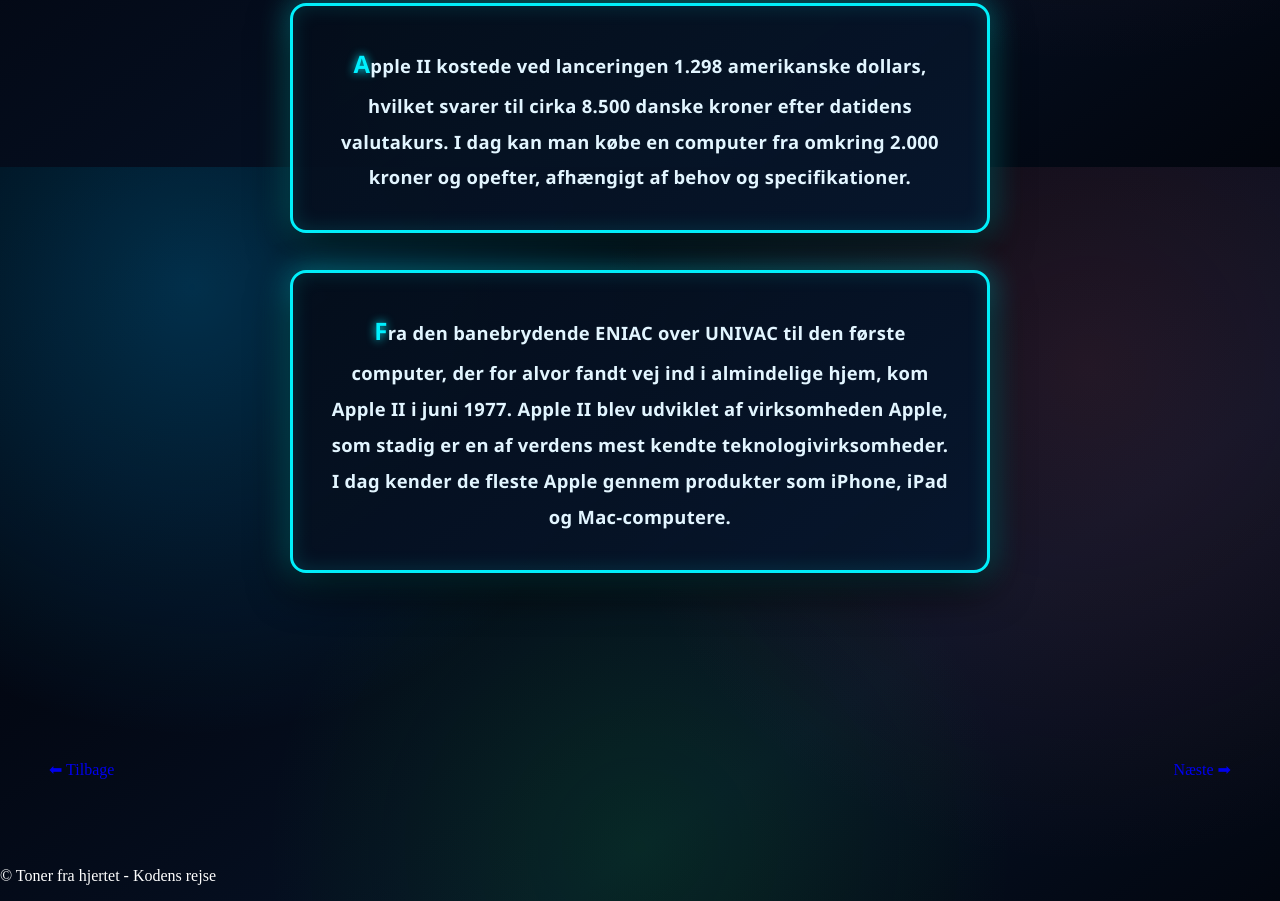
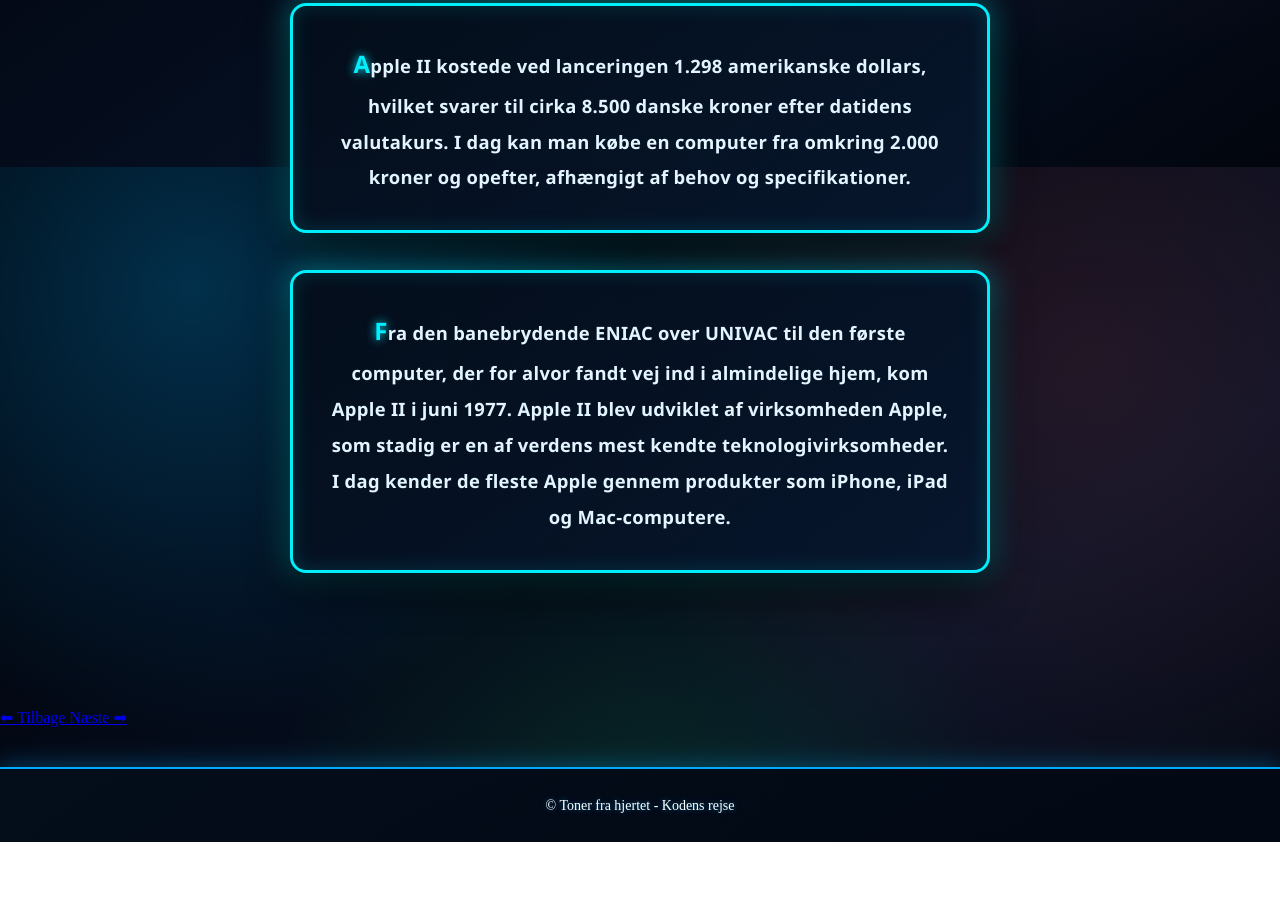
Before and after one commit to Louise-42/tonernegemtiditindre.dk, a plain HTML site: page computerens-historie.html in a window 1280 px wide. Shown: the part 5433-6334 px from the top of the page. After the commit the page ends 6275 px from the top, so only its background shows below. Drawn offline with Linux system fonts and the light colour scheme.

Commit message:
tilføj rettelse

```diff
--- a/computerens-historie.css
+++ b/computerens-historie.css
@@ -621,6 +621,77 @@
 
 }
 
+/* =====================================================
+   22. OPHAVSRET / FOOTER
+   ===================================================== */
+
+.site-footer {
+
+    display: block !important;
+
+    width: 100% !important;
+
+    margin: 40px 0 0 0 !important;
+
+    padding: 25px 20px !important;
+
+    box-sizing: border-box;
+
+    text-align: center !important;
+
+    background:
+        linear-gradient(145deg,
+            rgba(4, 13, 26, 0.98),
+            rgba(2, 8, 20, 0.98)) !important;
+
+    border-top: 2px solid #00aaff !important;
+
+    box-shadow:
+        0 -5px 20px rgba(0, 170, 255, 0.25);
+
+    color: #ffffff !important;
+
+}
+
+
+.site-footer p {
+
+    display: block !important;
+
+    width: 100% !important;
+
+    max-width: none !important;
+
+    margin: 0 !important;
+
+    padding: 0 !important;
+
+    box-sizing: border-box;
+
+    text-align: center !important;
+
+    color: #ffffff !important;
+
+    background: transparent !important;
+
+    border: none !important;
+
+    border-radius: 0 !important;
+
+    box-shadow: none !important;
+
+    font-size: 14px !important;
+
+    font-weight: normal !important;
+
+    line-height: 1.7;
+
+    text-shadow:
+        0 0 5px rgba(0, 170, 255, 0.5);
+
+    animation: none !important;
+
+}
 
 /* =====================================================
    17. MOBIL
@@ -655,19 +726,13 @@
 
     .historie-titel {
 
-        width: 88% !important;
+        width: 95% !important;
 
-        max-width: 750px;
+        margin: 25px auto 35px !important;
 
-        margin: 20px auto 30px !important;
+        padding: 22px 15px 42px !important;
 
-        padding: 20px 20px 40px !important;
-
-        font-size: 1.35rem;
-
-        line-height: 1.3;
-
-        letter-spacing: 1.5px;
+        font-size: 1.6rem;
 
         text-align: center !important;
 
@@ -768,65 +833,6 @@
 
 }
 
-.knap-container-layout {
-
-    width: 100vw;
-
-    margin-left: calc(50% - 50vw);
-
-    display: flex;
-
-    justify-content: space-between;
-
-    align-items: center;
-
-    box-sizing: border-box;
-
-    padding: 40px 25px 60px;
-}
-
-
-.knap-container-layout .knap,
-.knap-container-layout .knap2 {
-
-    margin: 0;
-
-    display: inline-flex;
-
-    align-items: center;
-
-    justify-content: center;
-
-    padding: 12px 24px;
-
-    text-decoration: none;
-
-    box-sizing: border-box;
-
-}
-
-
-@media (max-width: 768px) {
-
-    .knap-container-layout {
-
-        padding-left: 12px;
-        padding-right: 12px;
-        padding-top: 30px;
-        padding-bottom: 50px;
-
-    }
-
-    .knap-container-layout .knap,
-    .knap-container-layout .knap2 {
-
-        padding: 10px 16px;
-
-        font-size: 0.95rem;
-
-    }
-
-}
 
 /* =====================================================
    18. MEGET LILLE MOBIL
```
